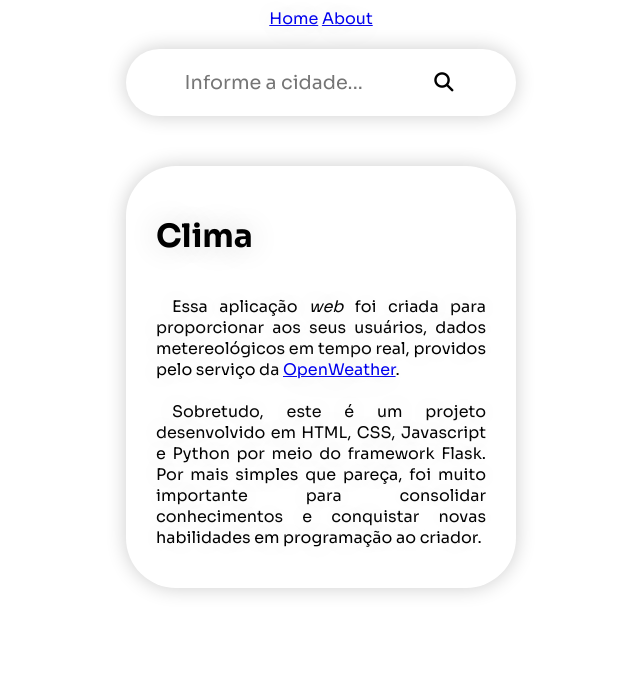
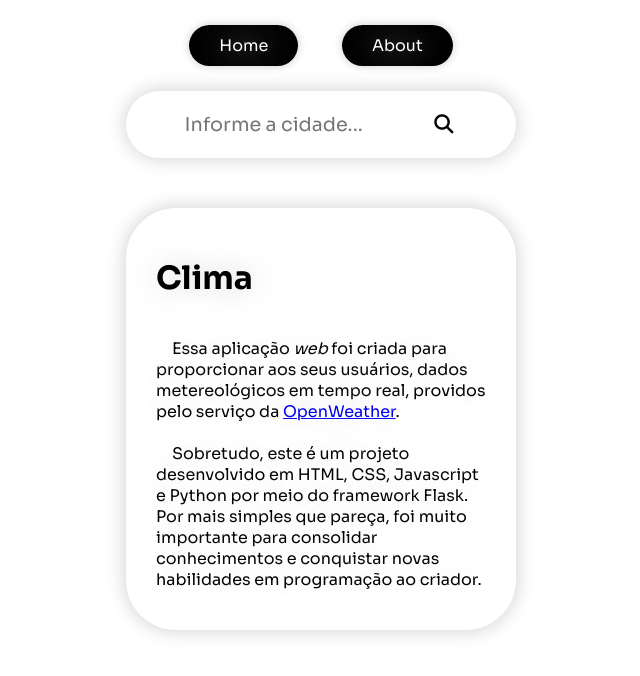
Before and after one commit to MacS47/ClimaFlask, a Flask app: page /about in a window 1280 px wide. Shown: the top 676 px of the page, without its empty margins (319-959 px from the left). Run offline with Flask 3, Linux system fonts and the light colour scheme; some libraries are stand-ins or nearby versions.

Commit message:
Add requirements.txt

```diff
--- /dev/null
+++ b/requirements.txt
@@ -0,0 +1,3 @@
+requests
+flask
+datetime
--- a/static/css/style.css
+++ b/static/css/style.css
@@ -1,8 +1,3 @@
-element{
-    --light-bg-color: linear-gradient(#0081C9,#0083c97e) no-repeat;
-    --dark-bg-color: linear-gradient(#032233,#0083c97e) no-repeat;
-}
-
 /* Elementos HTML */
 html{
     font-family: 'Sora', sans-serif;
@@ -29,9 +24,31 @@ td{
 }
 
 /* Classes gerais */
-
+.menu-container{
+    margin: auto;
+    margin-top: 20px;
+    max-width: 390px;
+    min-width: 330px;
+    padding: 15px 0px;
+    transition: 0.2s;
+}
+.home-button, .about-button{
+    background-color: #000000;
+    border-radius: 50px;
+    box-shadow: 0px 0px 10px #cdcdcd;
+    color: #ffffff;
+    margin: auto;
+    margin: 20px;
+    padding: 10px 30px;
+    text-decoration: none;
+    transition: 0.4s;
+}
+.home-button:hover, .about-button:hover{
+    box-shadow: 2px 0px 20px #9e9d9d;
+}
 .search-box-container{
     border-radius: 50px;
+    box-shadow: inset 2px -2px 10px #cdcdcd;
     box-shadow: 0px 0px 20px #cdcdcd;
     margin: auto;
     margin-top: 20px;
@@ -126,7 +143,7 @@ td{
     margin: auto;
     max-width: 390px;
     min-width: 330px;
-    text-align: justify;
+    text-align: left;
 }
 .about-container-title{
     padding: 50px 30px 30px 30px;
```
Also changed, not shown: app.py (+6 -3 lines).
